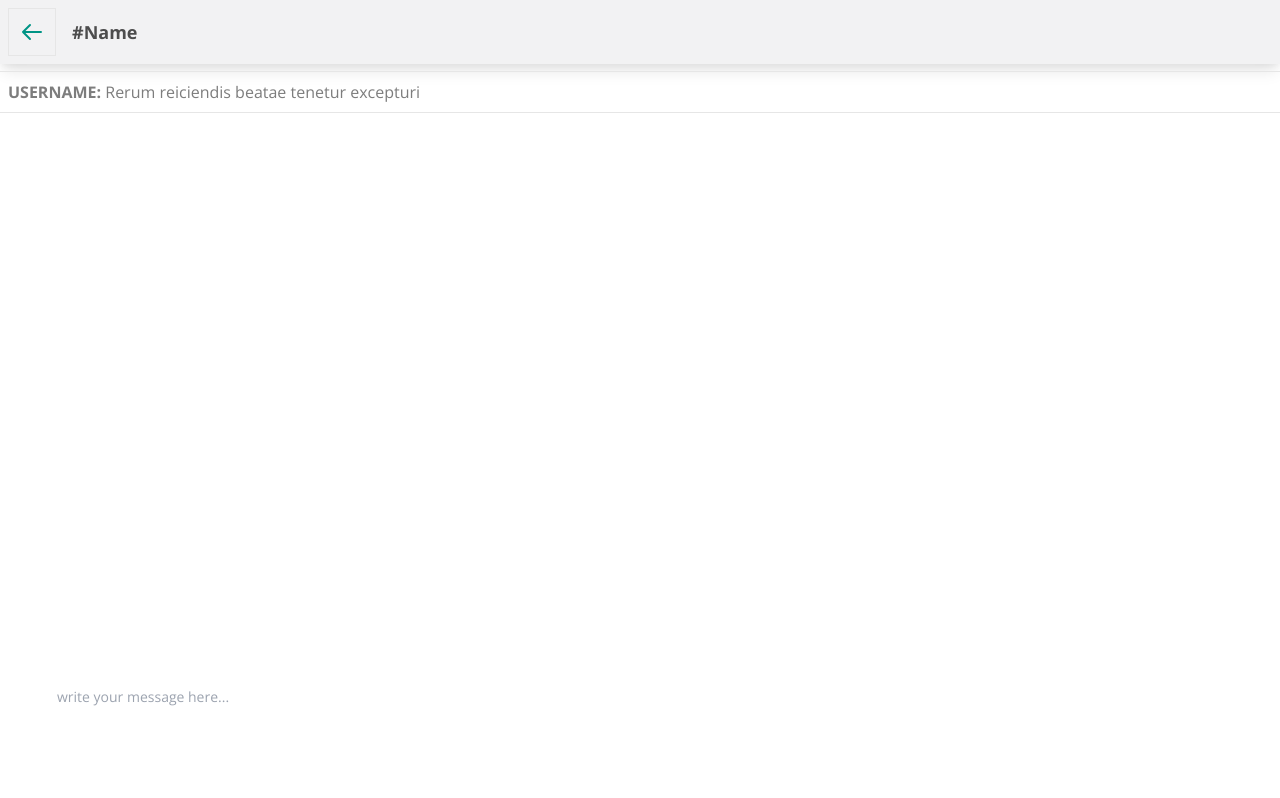
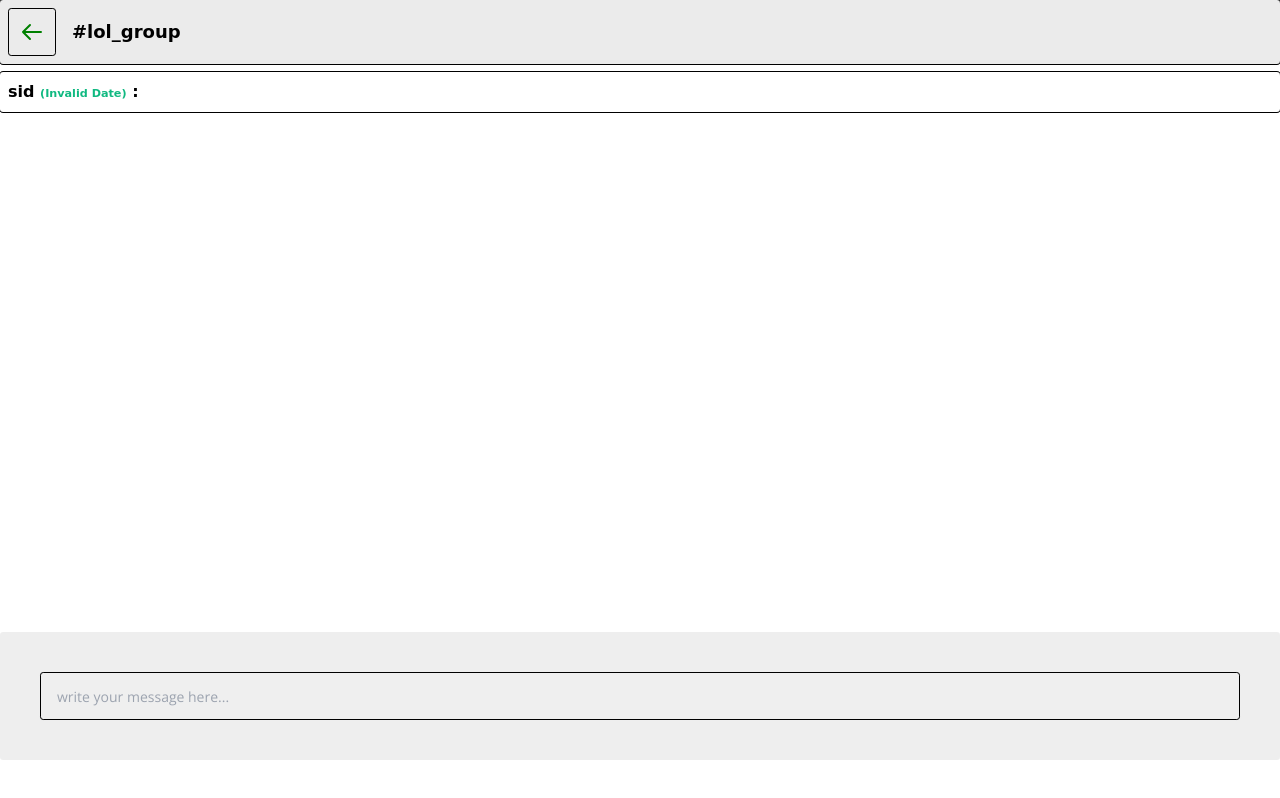
Before and after one commit to sidmohanty11/convo, a Vue app in the folder ui/: page /chat/1 in a window 1280 px wide. Built offline with nearby package versions, Linux system fonts and the light colour scheme; data requests are answered from the project's data file; sample sign-in values are in the browser's storage; a web font is replaced by a local one.

Commit message:
added chat functionality

```diff
--- a/ui/public/index.html
+++ b/ui/public/index.html
@@ -1,5 +1,5 @@
 <!DOCTYPE html>
-<html lang="" data-theme="lofi">
+<html lang="" data-theme="wireframe">
   <head>
     <meta charset="utf-8" />
     <meta http-equiv="X-UA-Compatible" content="IE=edge" />
--- a/ui/src/components/ChatBody.vue
+++ b/ui/src/components/ChatBody.vue
@@ -1,16 +1,27 @@
 <template>
   <div class="bodyOfChat container mx-auto">
-    <div class="card p-2 shadow-md">
+    <div
+      class="card p-2 my-2 shadow-md"
+      v-for="message in messages"
+      :key="message.id"
+    >
       <p>
-        <span class="font-bold">USERNAME: </span>Rerum reiciendis beatae tenetur
-        excepturi
+        <span class="font-bold"
+          >{{ message.username }}
+          <span class="text-green-500 text-2xs"
+            >({{ new Date(message.timestamp).toLocaleString() }})</span
+          >
+          : </span
+        >{{ message.content }}
       </p>
     </div>
   </div>
 </template>
 
 <script>
-export default {};
+export default {
+  props: ['messages'],
+};
 </script>
 
 <style>
--- a/ui/src/components/ChatHeader.vue
+++ b/ui/src/components/ChatHeader.vue
@@ -20,13 +20,15 @@
       </button>
     </div>
     <div class="px-2 mx-2">
-      <h1 class="text-lg font-bold">#Name</h1>
+      <h1 class="text-lg font-bold">#{{ chatName }}</h1>
     </div>
   </div>
 </template>
 
 <script>
-export default {};
+export default {
+  props: ['chatName'],
+};
 </script>
 
 <style>
--- a/ui/src/components/ChatInput.vue
+++ b/ui/src/components/ChatInput.vue
@@ -1,17 +1,62 @@
 <template>
   <div class="p-10 card bg-base-200">
-    <div class="form-control">
+    <form class="form-control" @submit.prevent="sendMessage">
       <input
+        v-model="content"
         type="text"
         placeholder="write your message here..."
         class="input input-ghost bottomInput"
       />
-    </div>
+    </form>
+    <p class="text-red-500">{{ err }}</p>
   </div>
 </template>
 
 <script>
-export default {};
+import axios from '../axios';
+
+export default {
+  props: ['chatId'],
+  data() {
+    return {
+      content: '',
+      username: '',
+      err: '',
+    };
+  },
+  methods: {
+    async sendMessage() {
+      const token = sessionStorage.getItem('token');
+
+      const { data } = await axios.get('/activeUser', {
+        headers: { Authorization: `Bearer ${token}` },
+      });
+
+      this.username = data.username;
+
+      const { username, content } = this;
+
+      if (username === '' || content === '') {
+        this.err = 'you cannot fool me bro.';
+        return this.err;
+      }
+
+      const { data: message } = await axios.post(
+        `/messages/add/${this.chatId}`,
+        {
+          username,
+          content,
+        },
+        {
+          headers: { Authorization: `Bearer ${token}` },
+        },
+      );
+
+      this.content = '';
+      return console.log(message);
+    },
+  },
+};
 </script>
 
 <style>
--- a/ui/src/views/Chat.vue
+++ b/ui/src/views/Chat.vue
@@ -1,8 +1,8 @@
 <template>
   <div>
-    <ChatHeader />
-    <ChatBody />
-    <ChatInput />
+    <ChatHeader :chatName="chat.name" />
+    <ChatBody :messages="chat.messages" />
+    <ChatInput :chatId="chatId" />
   </div>
 </template>
 
@@ -10,6 +10,7 @@
 import ChatHeader from '../components/ChatHeader.vue';
 import ChatBody from '../components/ChatBody.vue';
 import ChatInput from '../components/ChatInput.vue';
+import axios from '../axios';
 
 export default {
   components: {
@@ -17,6 +18,31 @@ export default {
     ChatBody,
     ChatInput,
   },
+  data() {
+    return {
+      token: '',
+      chatId: '',
+      chat: {
+        name: '',
+        messages: [],
+      },
+    };
+  },
+  async created() {
+    this.token = sessionStorage.getItem('token');
+    this.chatId = this.$route.params.id;
+    if (!this.token) {
+      return this.$router.push('/login');
+    }
+    const { data } = await axios.get(`/chats/${this.chatId}`, {
+      headers: { Authorization: `Bearer ${this.token}` },
+    });
+
+    this.chat.name = data.name;
+    this.chat.messages = data.messages;
+
+    return this.chat;
+  },
 };
 </script>
 
--- a/ui/src/views/Home.vue
+++ b/ui/src/views/Home.vue
@@ -54,7 +54,7 @@
         v-for="chat in user.chats"
         :key="chat.id"
         :chatName="chat.name"
-        @click="$router.push(chat.id)"
+        @click="$router.push(`/chat/${chat.id}`)"
       />
     </div>
   </div>
--- a/ui/src/views/Login.vue
+++ b/ui/src/views/Login.vue
@@ -17,9 +17,7 @@
         card
         bg-base-200
       "
-      style="
-        background-image: url('https://images.unsplash.com/photo-1607357221935-9133bb4b44ca?ixid=MnwxMjA3fDB8MHxwaG90by1wYWdlfHx8fGVufDB8fHx8&ixlib=rb-1.2.1&auto=format&fit=crop&w=1470&q=80');
-      "
+      style="background-color: black"
     >
       <div class="card glass lg:card-side text-neutral-content">
         <figure class="p-6">
@@ -47,16 +45,18 @@
           <div class="card-actions">
             <p class="text-gray-200">
               Don't have an account yet?
-              <router-link class="text-gray-800" to="/signup"
+              <router-link class="text-gray-400" to="/signup"
                 >Signup!</router-link
               >
             </p>
           </div>
-          <button @click="login" class="btn glass rounded-full">Login</button>
+          <button @click="login" class="btn glass rounded-full text-gray-400">
+            Login
+          </button>
         </div>
       </div>
     </div>
-    <footer class="p-4 footer bg-base-300 text-base-content footer-center">
+    <footer class="p-4 footer bg-black text-base-content footer-center">
       <div>
         <p>Copyright © 2021 - All right reserved by Sidharth Ltd</p>
       </div>
--- a/ui/src/views/Signup.vue
+++ b/ui/src/views/Signup.vue
@@ -17,9 +17,7 @@
         card
         bg-base-200
       "
-      style="
-        background-image: url('https://images.unsplash.com/photo-1607357221935-9133bb4b44ca?ixid=MnwxMjA3fDB8MHxwaG90by1wYWdlfHx8fGVufDB8fHx8&ixlib=rb-1.2.1&auto=format&fit=crop&w=1470&q=80');
-      "
+      style="background-color: black"
     >
       <div class="card glass lg:card-side text-neutral-content">
         <figure class="p-6">
@@ -53,16 +51,18 @@
           <div class="card-actions">
             <p class="text-gray-200">
               Already have an account?
-              <router-link class="text-gray-800" to="/login"
+              <router-link class="text-gray-400" to="/login"
                 >Login!</router-link
               >
             </p>
           </div>
-          <button class="btn glass rounded-full" @click="signup">Signup</button>
+          <button class="btn glass rounded-full text-gray-400" @click="signup">
+            Signup
+          </button>
         </div>
       </div>
     </div>
-    <footer class="p-4 footer bg-base-300 text-base-content footer-center">
+    <footer class="p-4 footer text-base-content footer-center bg-black">
       <div>
         <p>Copyright © 2021 - All right reserved by Sidharth Ltd</p>
       </div>
```
